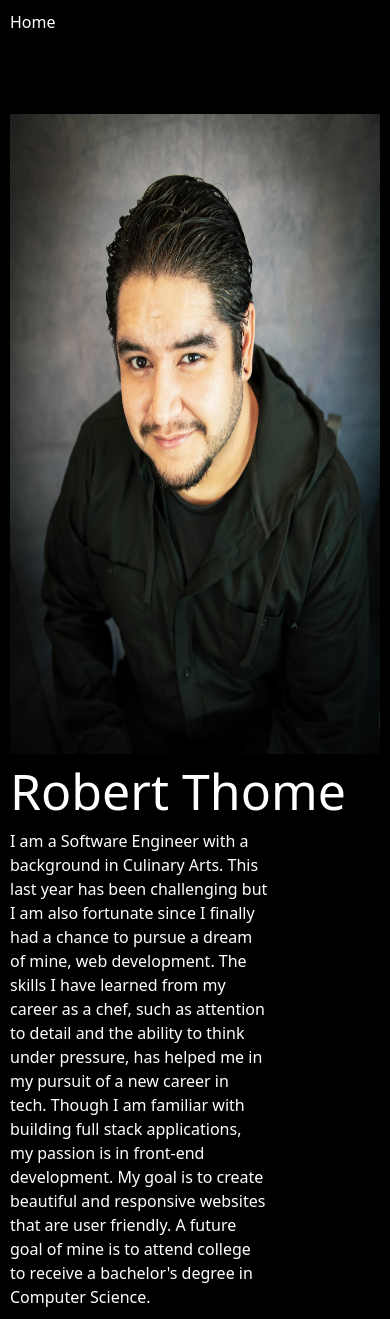
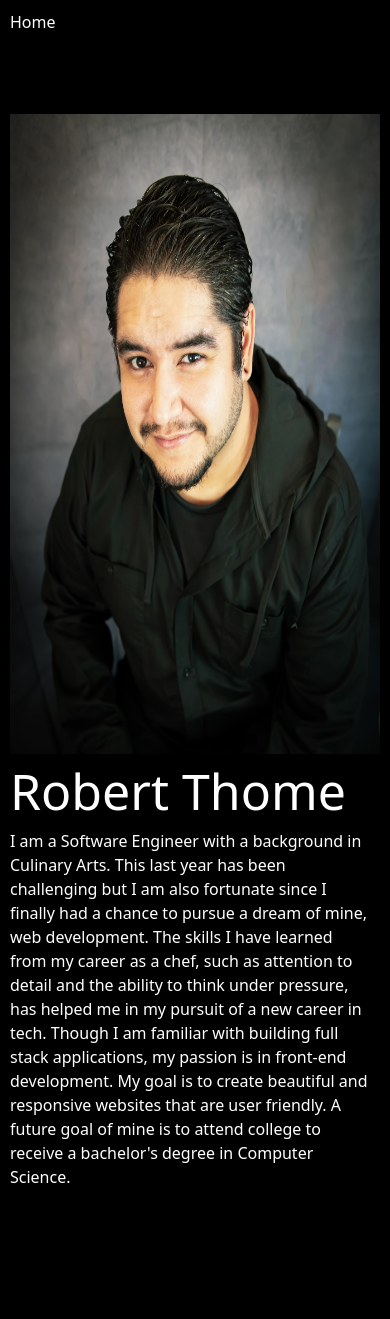
Before and after one commit to robertthome/Portfolio, a React (Create React App) app in the folder my-portfolio/: page / in a window 390 px wide. After the commit the page ends 1199 px from the top, so only its background shows below. Built offline with nearby package versions, Linux system fonts and the light colour scheme.

Commit message:
homepage responsive to mobile

```diff
--- a/my-portfolio/src/pages/Home.css
+++ b/my-portfolio/src/pages/Home.css
@@ -3,6 +3,13 @@
   align-items: center;
   grid-template-columns: repeat(auto-fit, minmax(240px, 1fr));
   margin-top: 5em;
+}
+
+@media (max-width: 1024px) {
+  .hero-text {
+    font-size: 16px;
+    width: 22.5em;
+  }
 }
 
 .hero-pic {
```
